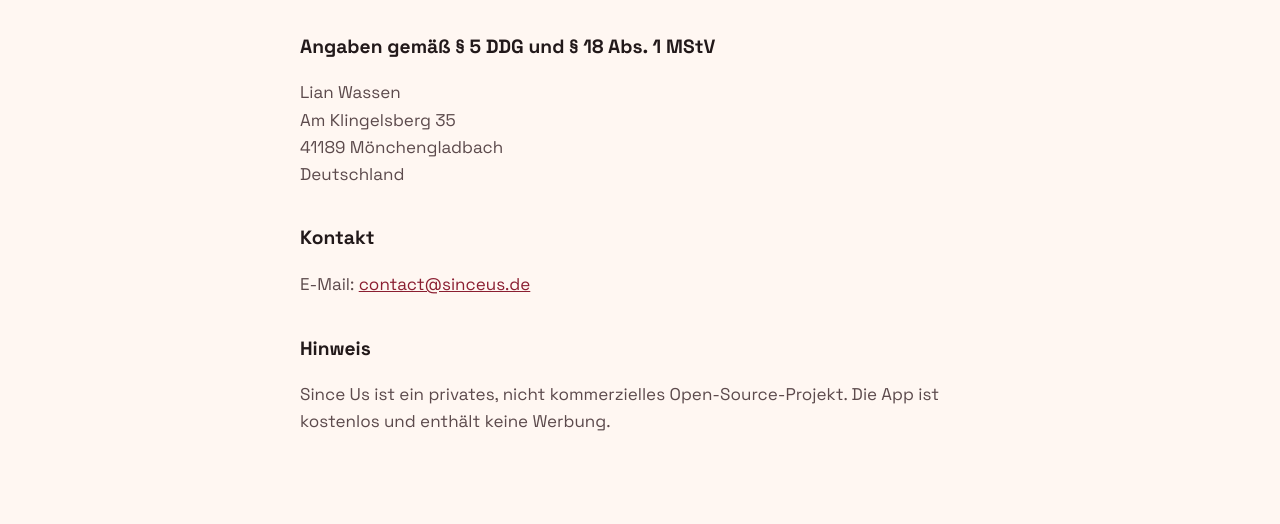
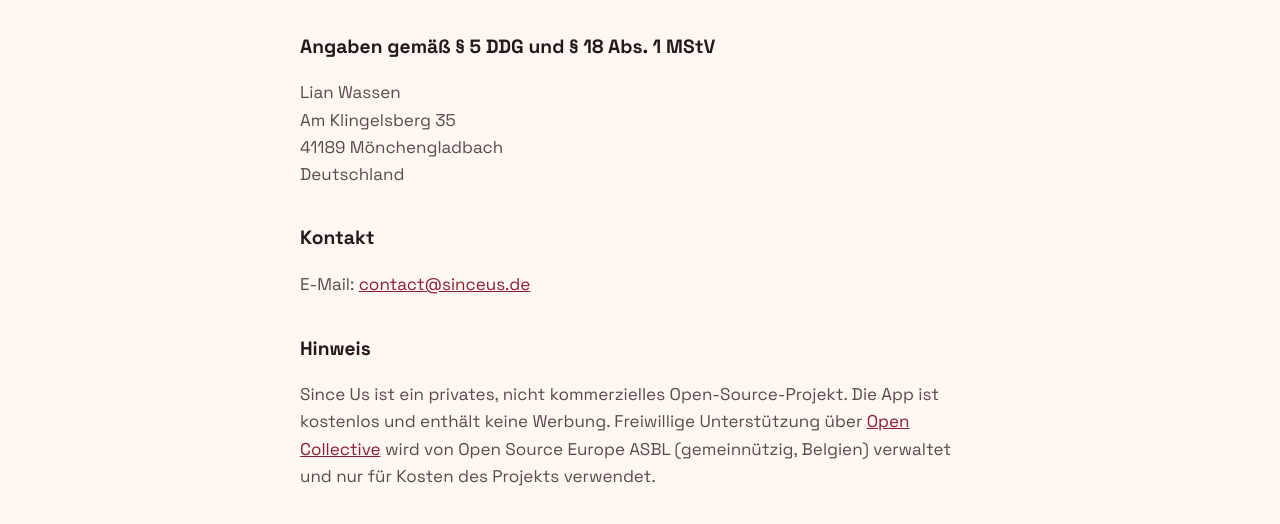
Before and after one commit to DerDieDasLian/sinceus, a plain HTML site: page docs/impressum.html in a window 1280 px wide. Shown: the part 242-766 px from the top of the page. Drawn offline with Linux system fonts and the light colour scheme.

Commit message:
Freiwillige Unterstützung über Open Collective
SCOPE.md und README erklären, dass Unterstützung freiwillig ist und nur Projektkosten deckt. Website bekommt einen Punkt "Projekt unterstützen" (DE/EN), Impressum und Legal Notice einen Hinweis auf Open Source Europe. ROADMAP nennt die iOS-Version (#53). FUNDING.yml zeigt den Sponsor-Button auf GitHub.

```diff
--- a/docs/impressum.html
+++ b/docs/impressum.html
@@ -39,7 +39,7 @@ Deutschland</p>
 <p>E-Mail: <a href="mailto:contact@sinceus.de">contact@sinceus.de</a></p>
 
 <h2>Hinweis</h2>
-<p>Since Us ist ein privates, nicht kommerzielles Open-Source-Projekt. Die App ist kostenlos und enthält keine Werbung.</p>
+<p>Since Us ist ein privates, nicht kommerzielles Open-Source-Projekt. Die App ist kostenlos und enthält keine Werbung. Freiwillige Unterstützung über <a href="https://opencollective.com/sinceus">Open Collective</a> wird von Open Source Europe ASBL (gemeinnützig, Belgien) verwaltet und nur für Kosten des Projekts verwendet.</p>
 </main>
 </body>
 </html>
```
Also changed, not shown: docs/index-de.html (+1 -1 lines), docs/index.html (+1 -1 lines), docs/legal-notice.html (+1 -1 lines), 4 other files.
